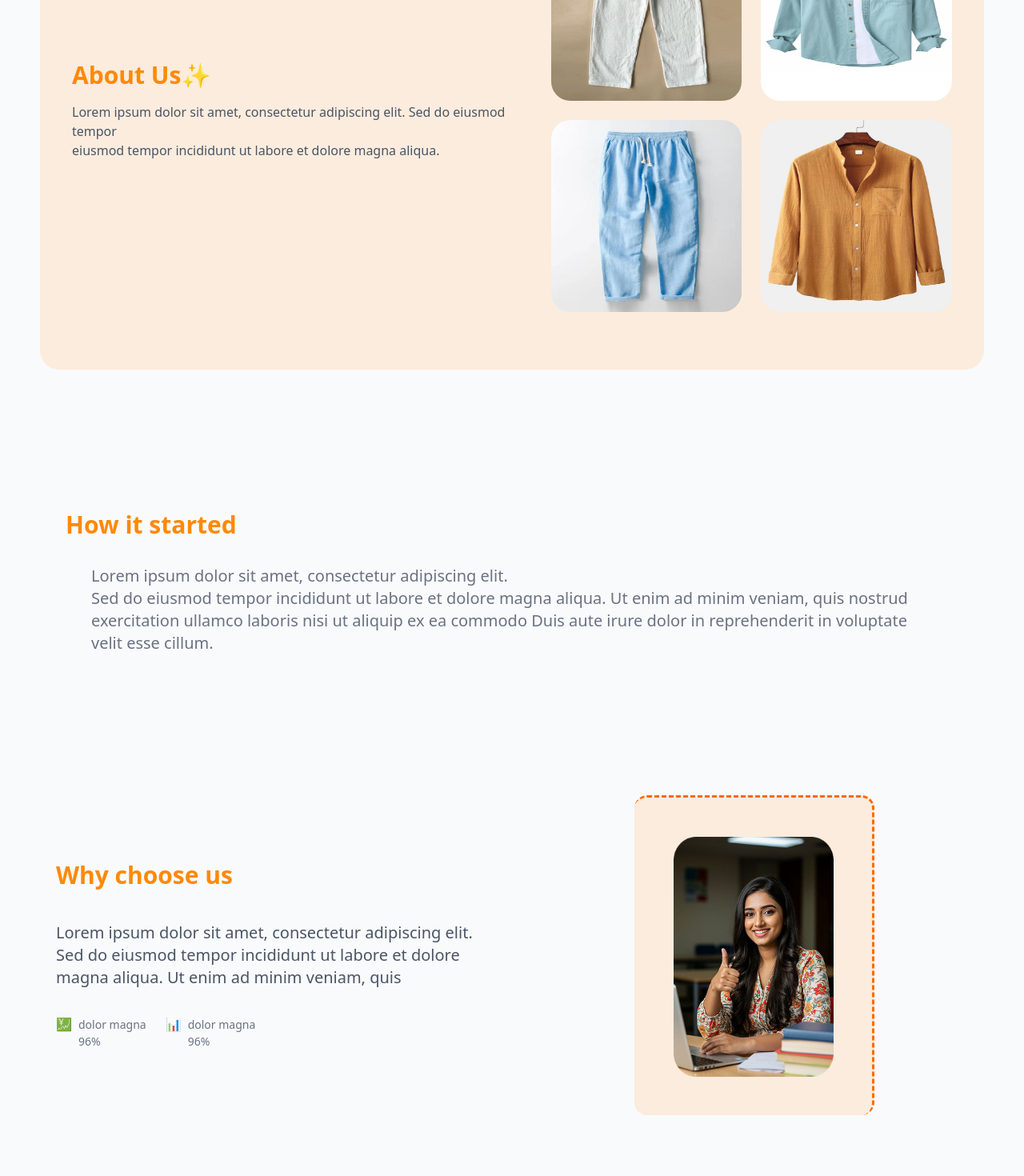
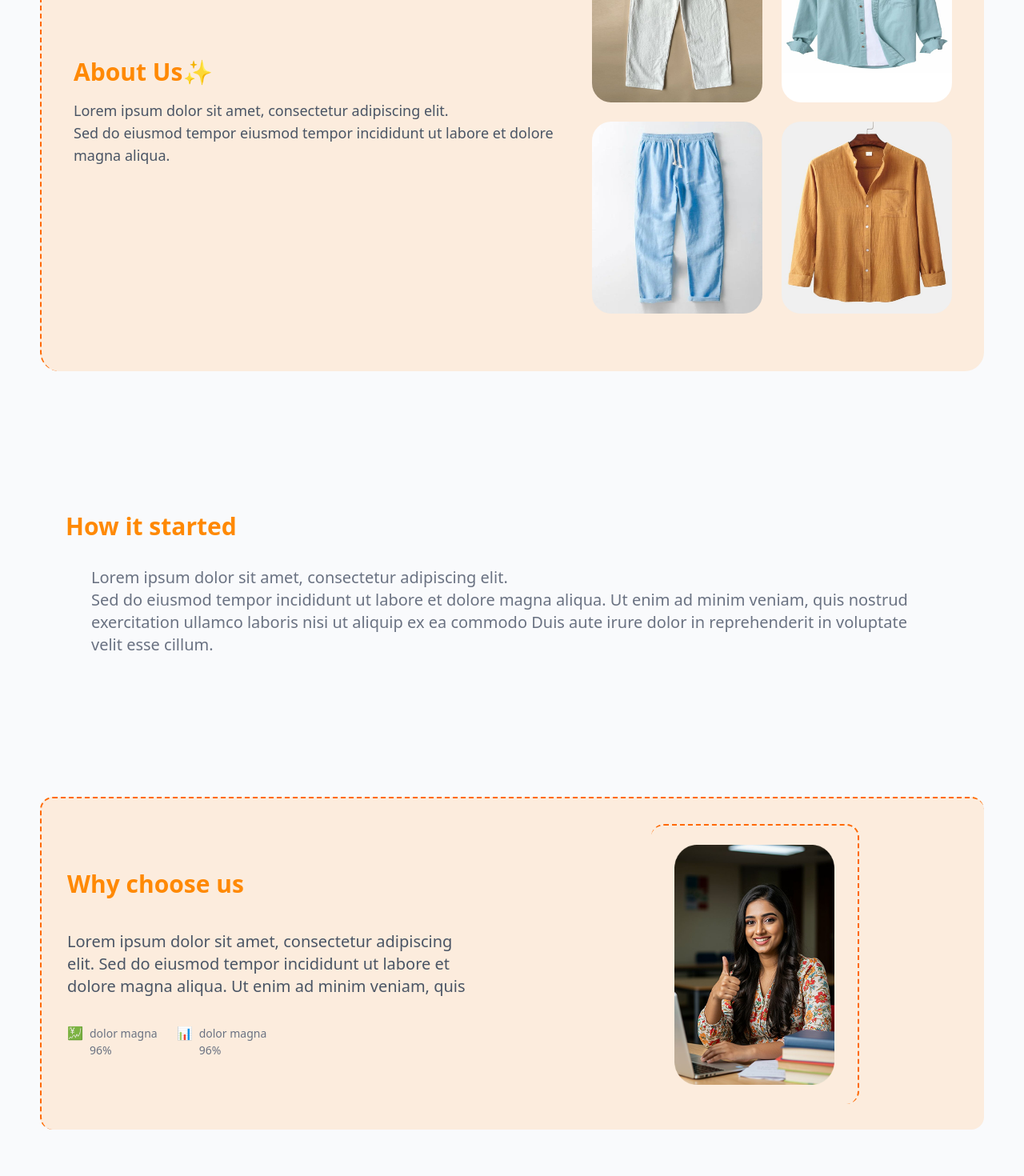
Before and after one commit to sajedeh-dev/orange-store-redux-v2, a React (Vite) app: page /about in a window 1280 px wide. Shown: the part 340-1810 px from the top of the page at 80% size. Built offline with nearby package versions, Linux system fonts and the light colour scheme.

Commit message:
new style

```diff
--- a/src/components/organisms/AboutUs/InterduceSection.jsx
+++ b/src/components/organisms/AboutUs/InterduceSection.jsx
@@ -7,12 +7,13 @@ import oneImage from "../../../assets/one.jpg";
 
 function InterduceSection() {
   return (
-    <section className="bg-[#FCECDD] rounded-3xl px-6 py-6 md:p-10 mt-16 md:flex md:justify-between md:items-center" >
+    <section className="bg-[#FCECDD] rounded-3xl border-l-2 border-t-2 border-orange-500 border-dashed px-6 py-6 md:p-10 mt-16 md:flex md:justify-between md:items-center" >
       <div className="  flex flex-col gap-4 " >
         <h1 className=" text-orange-400  font-bold text-3xl text-center md:text-left">About Us✨</h1>
-        <p className=" text-gray-600 font-medium text-center md:text-left">
-          Lorem ipsum dolor sit amet, consectetur adipiscing elit. Sed do eiusmod tempor<br/>
+        <p className=" text-gray-600 text-lg  font-medium text-center md:text-left">
+          Lorem ipsum dolor sit amet, consectetur adipiscing elit.<br/> Sed do eiusmod tempor
           eiusmod tempor incididunt ut labore et dolore magna aliqua.
+
         </p>
       </div>
       <div className=" grid grid-cols-2 gap-6 md:grid-cols-2 py-8   " >
--- a/src/components/organisms/AboutUs/ValuesSection.jsx
+++ b/src/components/organisms/AboutUs/ValuesSection.jsx
@@ -3,9 +3,9 @@ import userabout from "../../../assets/user-about.png";
 function ValuesSection() {
   return (
     <section>
-      <div className=" grid grid-cols-1 md:grid-cols-2 items-center gap-8  ">
+      <div className=" grid grid-cols-1 md:grid-cols-2 rounded-2xl items-center gap-8 bg-[#FCECDD] border-l-2 border-t-2 border-orange-500 border-dashed ">
         {/* left */}
-        <div className=" flex flex-col p-5 gap-8 ">
+        <div className=" flex flex-col p-8 gap-8 ">
           <div className=" flex flex-col gap-10">
             <h1 className="text-orange-400  font-bold text-3xl text-left">
               Why choose us
@@ -36,8 +36,8 @@ function ValuesSection() {
 
         </div>
         {/* right */}
-        <div className="mx-auto">
-          <div className="bg-[#FCECDD] w-[300px] h-[400px] rounded-2xl  border-dashed border-r-3 border-orange-500 border-t-3 flex justify-center items-center">
+        <div className="mx-auto p-8">
+          <div className=" w-[260px] h-[350px] rounded-2xl  border-dashed border-r-2 border-orange-500 border-t-2 flex justify-center items-center">
             <img className="w-[200px] h-[300px]" src={userabout} alt="" />
           </div>
         </div>
--- a/src/pages/DetailsPage.jsx
+++ b/src/pages/DetailsPage.jsx
@@ -13,31 +13,46 @@ function DetailsPage() {
   const dispatch = useDispatch();
 
   useEffect(() => {
-    dispatch(fetchProducts())
-  },[]);
+    dispatch(fetchProducts());
+  }, []);
 
-  const productDetails = useSelector(store => store.product.products.find(i => i.id === +id));
+  const productDetails = useSelector((store) =>
+    store.product.products.find((i) => i.id === +id)
+  );
   if (!productDetails) return <Loader />;
 
   return (
     <div className="mt-20 grid grid-cols-1 gap-4 ml-8 md:ml-0 md:flex md:items-start md:justify-between md:gap-6 ">
-      <img className=" bg-white border-2 border-dashed border-orange-600  rounded-2xl px-16 py-8 w-96" src={productDetails.image} alt="productDetails.title" />
-      <div className="w-full p-20  bg-white border-2 border-dashed border-orange-600 rounded-2xl ">
-        <h3 className="text-orange-600 text-2xl mb-10">{productDetails.title}</h3>
-        <p className="text-gray-600  text-xl mb-10">{productDetails.description}</p>
+      <img
+        className=" bg-white border-2 border-dashed border-orange-600  rounded-2xl px-16 py-8 w-96"
+        src={productDetails.image}
+        alt="productDetails.title"
+      />
+      <div className="w-full p-8  bg-white border-2 border-dashed border-orange-600 rounded-2xl ">
+        <h3 className="text-orange-600 font-medium text-2xl mb-10">
+          {productDetails.title}
+        </h3>
+        <p className="text-gray-600  text-xl mb-10">
+          {productDetails.description}
+        </p>
         <p className="mb-5 flex items-center gap-4 text-lg font-medium">
           <SiOpenproject className="mb-3" />
           {productDetails.category}
         </p>
-        <div className="flex items-center justify-between  ">
+        <div className=" flex flex-col gap-4 md:flex md:flex-row md:items-center md:justify-between ">
           <span className=" flex items-center gap-4 text-lg font-medium">
             <IoMdPricetag />
             {productDetails.price}$
           </span>
-          <Link to="/products" className=" flex items-center gap-3 bg-orange-400 px-4 py-3 rounded-xl  ">
-            <FaArrowLeft className="text-white" />
-            <span className="text-white text-lg font-medium ">back to shop</span>
-          </Link>
+          <div className="flex items-center gap-2 bg-orange-400 rounded-xl justify-center py-3 px-4  ">
+            <FaArrowLeft className="text-white size-5 " />
+            <Link
+              to="/products"
+
+            >
+              <span className="text-white ">back to shop</span>
+            </Link>
+          </div>
         </div>
       </div>
     </div>
```
